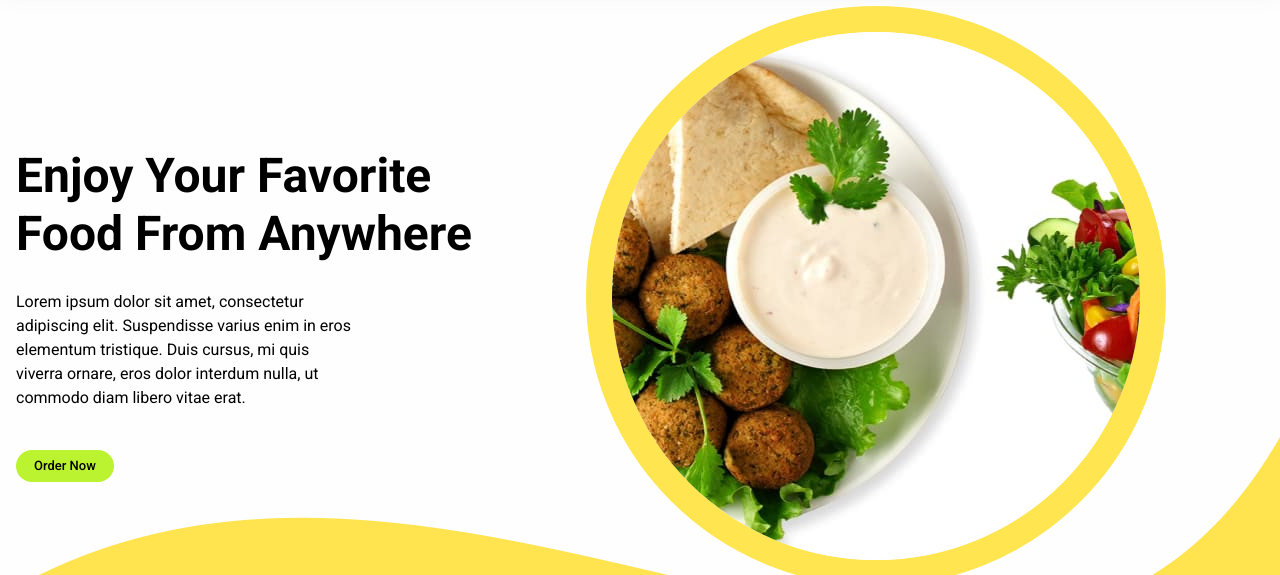
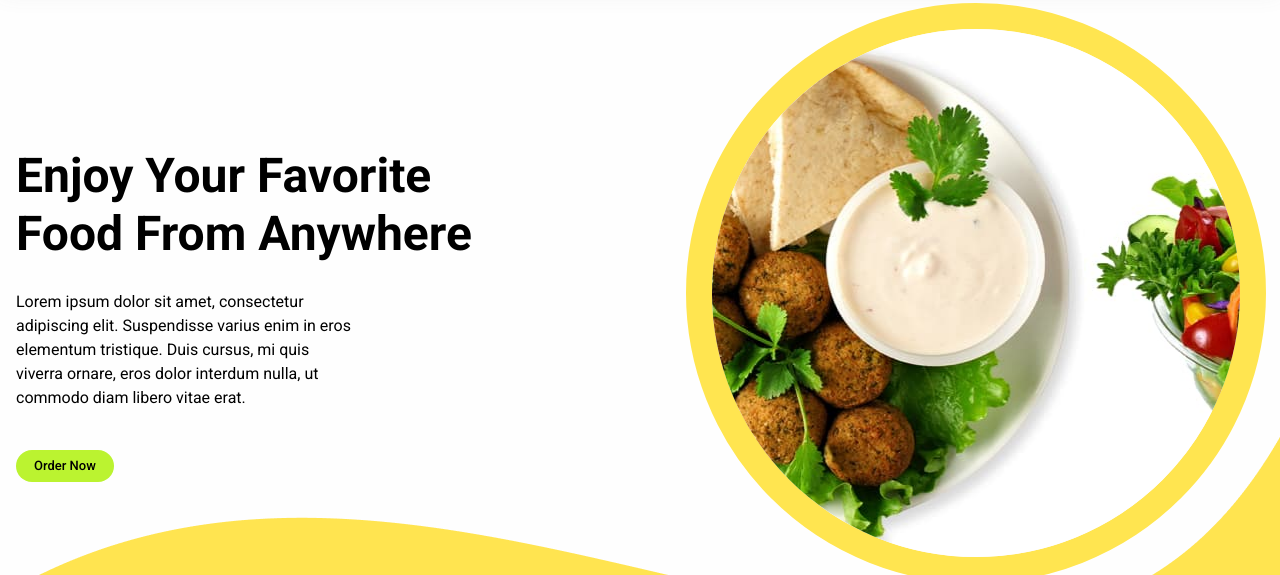
Before and after one commit to fsdev3/foodsta-mob-first, a plain HTML site: page index.html in a window 1280 px wide. Shown: the part 84-659 px from the top of the page. Drawn offline with nearby package versions, Linux system fonts and the light colour scheme.

Commit message:
slider fixed

```diff
--- a/css/desktop.css
+++ b/css/desktop.css
@@ -9,13 +9,13 @@
     display: none;
   }
 
-  .nav-menu {
+  .hero {
     position: relative;
   }
   .food-slider {
     position: absolute;
-    top: 90px;
-    right: 114px;
+    top: -144px;
+    right: 14px;
     width: 580px;
     height: 580px;
     border-radius: 50%;
```
